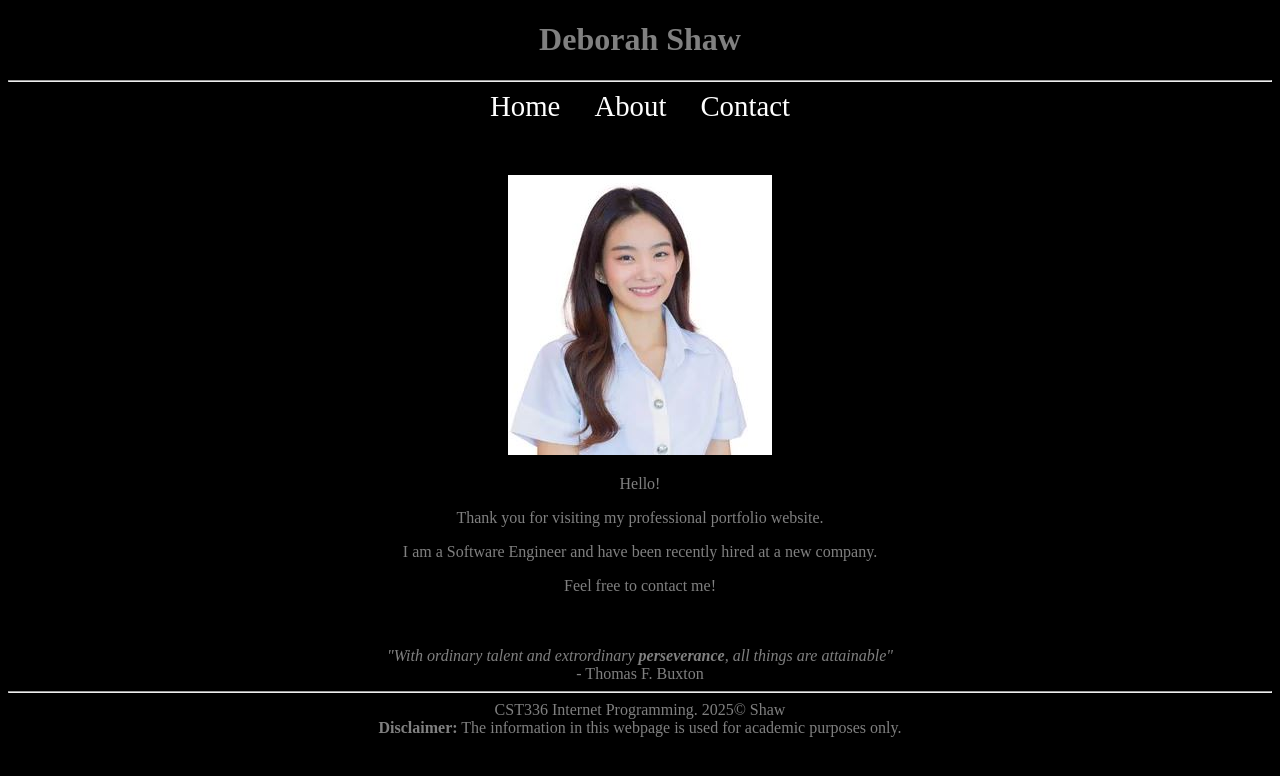
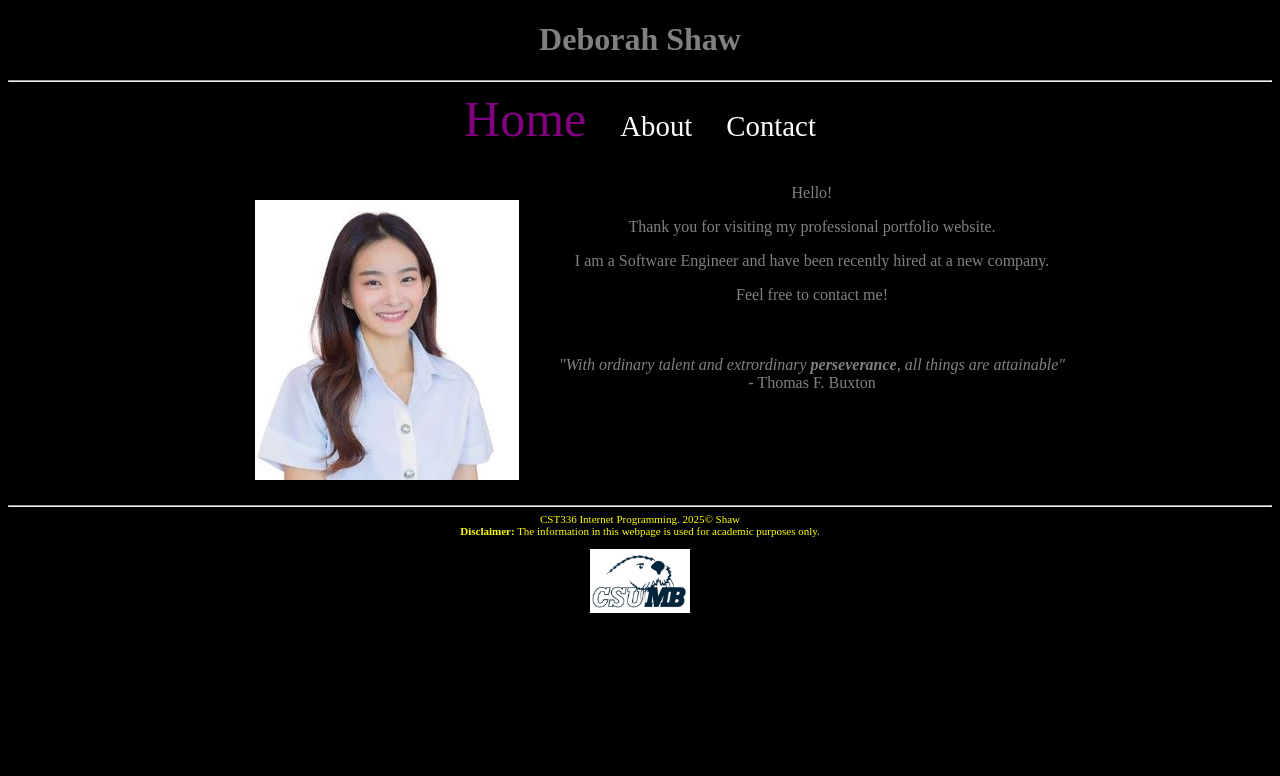
Before and after one commit to deborah-shaw/CST336-Internet-Programming-Lab1, a plain HTML site: page index.html in a window 1280 px wide. Drawn offline with Linux system fonts and the light colour scheme.

Commit message:
update contents

```diff
--- a/css/styles.css
+++ b/css/styles.css
@@ -15,8 +15,23 @@ nav a { /* links within "nav" container */
     color: white;   /* by default, links are blue */
 }
 
+nav a.current {
+    font-size: 50px;
+    color: purple;
+}
+
 nav a:hover {
     border-bottom: 2px orange solid;
     font-size: 2em;
     transition: .9s;    /* transition effect */
 }
+
+main {
+    display: flex;
+    justify-content: center;    /* or use "space-evenly" */
+}
+
+footer {
+    color: yellow;
+    font-size: 11px;
+}
--- a/index.html
+++ b/index.html
@@ -13,7 +13,7 @@
         </header>
         <hr />
         <nav>
-            <a href="index.html">Home</a>
+            <a href="index.html" class="current">Home</a>
             <a href="about.html">About</a>
             <a href="contact.html">Contact</a>
         </nav>
@@ -43,7 +43,8 @@
         <footer>
             <hr>
             CST336 Internet Programming. 2025&copy; Shaw<br />
-            <strong>Disclaimer:</strong> The information in this webpage is used for academic purposes only.
+            <strong>Disclaimer:</strong> The information in this webpage is used for academic purposes only.<br /><br />
+            <img src="img/csumb.jpg" alt="CSUMB logo" style="max-width: 100px; max-height: 100px;"/>
         </footer>
 
     </body>
```
